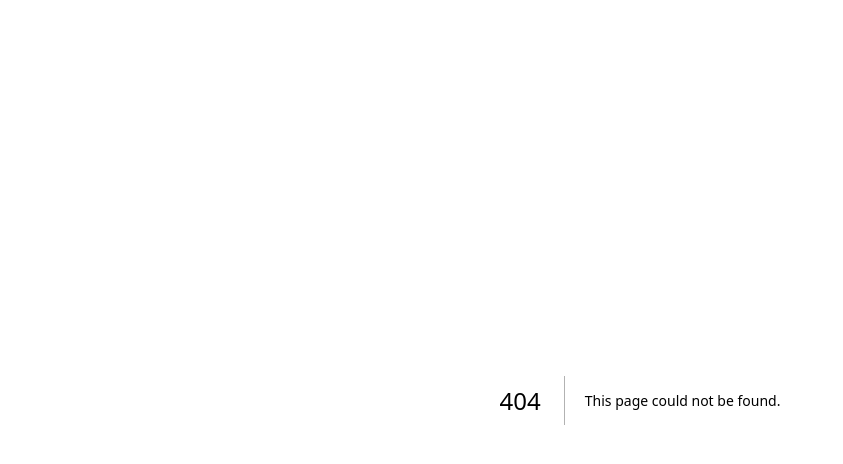
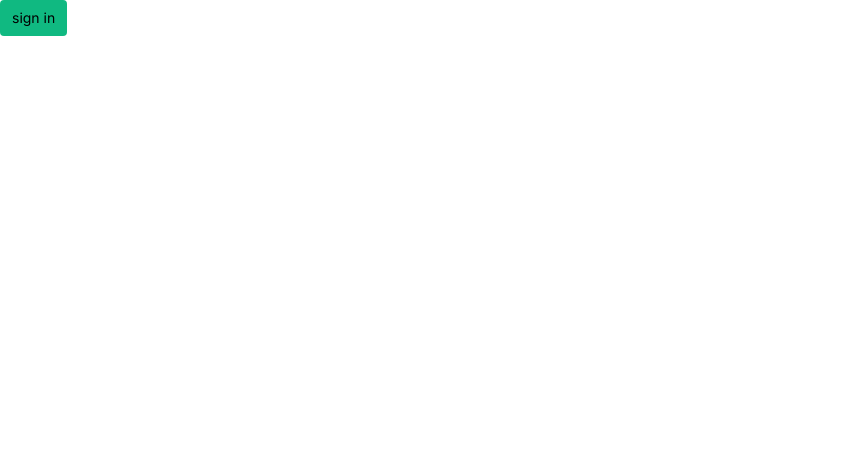
Before and after one commit to souhairSalah/Dashboard, a Next.js app: page /pages/sign-in in a window 1280 px wide. Before the commit this address had no page. Shown: the top 464 px of the page, without its empty margins (0-843 px from the left). Built offline with nearby package versions, Linux system fonts and the light colour scheme.

Commit message:
button component

```diff
--- a/package.json
+++ b/package.json
@@ -15,5 +15,10 @@
     "react": "18.2.0",
     "react-dom": "18.2.0",
     "tailwindcss": "3.3.2"
+  },
+  "devDependencies": {
+    "@types/node": "20.4.2",
+    "@types/react": "18.2.14",
+    "typescript": "5.1.6"
   }
 }
--- /dev/null
+++ b/src/app/components/Button/index.jsx
@@ -0,0 +1,36 @@
+import React from 'react';
+
+const Button = ({
+  children,
+  className,
+  type = "button",
+  buttonSize = "medium",
+  fullWidth = false,
+  loading = false,
+}) => {
+
+  let classNames = `rounded ${className}`;
+
+  if(fullWidth) {
+    classNames += " w-full" ;
+  }
+  if (buttonSize === "large") {
+    classNames += " py-4 px-5 text-lg";
+  } else if (buttonSize === "small") {
+    classNames += " py-2 px-3 text-sm";
+  } else {
+    classNames += " py-3 px-4 text-base";
+  }
+
+  return (
+    <button type={type}
+    className={classNames}
+    >
+     {loading ? "loading..." : children}
+    </button>
+  );
+};
+
+
+
+export default Button;
--- /dev/null
+++ b/src/app/components/Input/index.jsx
@@ -0,0 +1,15 @@
+import React from "react";
+
+const Input = ({
+  label,
+  className,
+  inputSize = "medium",
+  type = "text",
+  error = false
+})=>{
+  return(
+    <input></input>
+  );
+}
+
+export default Input;
--- /dev/null
+++ b/src/app/dashboard/index.jsx
@@ -0,0 +1,24 @@
+// import React from 'react'
+
+import Button from "../components/Button";
+
+
+const Dashboard = () => {
+  return (
+    <div> Dashboard
+      <hr></hr>
+    <Button
+    className= {"bg-teal-600"}
+    fullWidth = {true}
+    buttonSize="small"
+    > sign in </Button>
+    </div>
+  )
+}
+
+export default Dashboard;
+
+export const metadata = {
+  title: 'Dashboard',
+  description: 'Generated by create next app',
+}
--- a/src/app/dashboard/page.jsx
+++ /dev/null
@@ -1,15 +0,0 @@
-// import React from 'react'
-
-
-const Dashboard = () => {
-  return (
-    <div> Dashboard </div>
-  )
-}
-
-export default Dashboard;
-
-export const metadata = {
-  title: 'Dashboard',
-  description: 'Generated by create next app',
-}
--- /dev/null
+++ b/src/app/features/authentication/components/SignInForm/index.jsx
@@ -0,0 +1,22 @@
+import React from 'react';
+import Button from "../../../../components/Button";
+
+
+const SignInForm = () => {
+  return (
+    <div>
+
+        <Button
+         className="bg-emerald-500"
+         type = "button"
+         buttonSize = "small"
+         fullWidth = {false}
+         loading = {false}
+         >
+          sign in
+         </Button>
+    </div>
+  )
+}
+
+export default SignInForm
--- a/src/app/page.js
+++ b/src/app/page.js
@@ -3,7 +3,8 @@ import Link from "next/link";
 import Image from "next/image";
 import { useState } from "react";
 import hiComponent from "./hi";
-import Dashboard from "./dashboard/page";
+import Dashboard from "./dashboard";
+// import Dashboard from "./dashboard/page";
 
 export default function Home() {
   let items = ["gaza", "rafah", "khanyounis", "magazy"];
@@ -24,8 +25,9 @@ export default function Home() {
   return (
     <>
       <hiComponent />
-      <Link href="/dashboard">Dashboard</Link>
-      <Dashboard/>
+      <Link href="/pages/sign-in">sign in </Link>
+      {/* <Dashboard /> */}
+      {/* <Dashboard/> */}
       <h1>heading 1</h1>
       <div className="text-green-900"> hi graduate project </div>
       {/* {items.length === 0 && "no items"} */}
--- /dev/null
+++ b/src/app/pages/sign-in/page.jsx
@@ -0,0 +1,19 @@
+// import SignInForm from "@/app/features/authentication/components/SignInForm";
+
+import SignInForm from "../../features/authentication/components/SignInForm";
+
+const SignIn = () => {
+  return (
+
+    <SignInForm />
+  );
+};
+
+// SignIn.mainLayoutProps = {
+//   title: "Talents Valley Sign In",
+//   pageDescription: "Sign in page description",
+//   withoutNavbar: true,
+//   withoutFooter: false,
+// };
+
+export default SignIn;
```
Also changed, not shown: tsconfig.json (added, +35 -0 lines), 1 other file (tests, documents, lock files or other folders).
